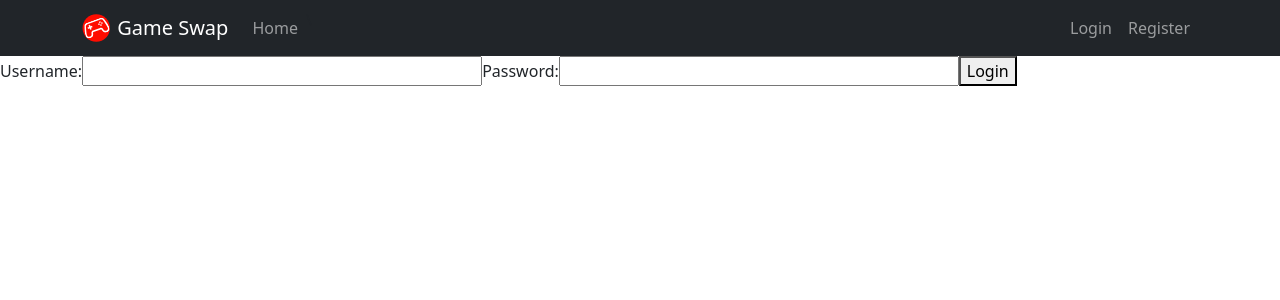
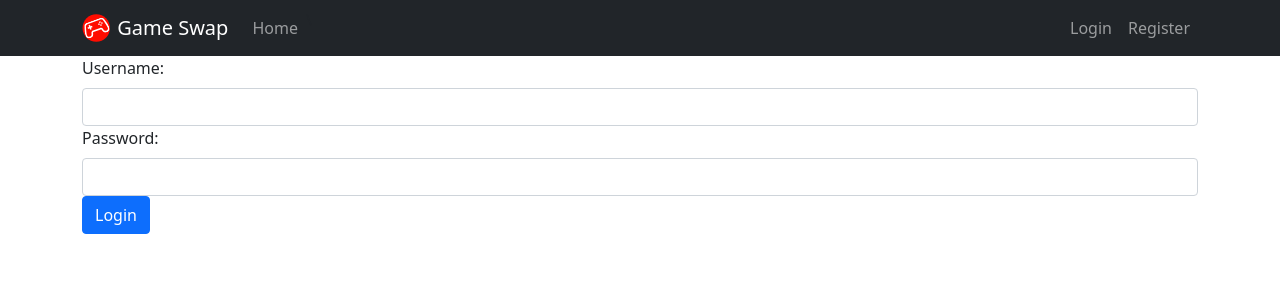
Before and after one commit to RaHughes/groupCAP, a React (Create React App) app: page /Login in a window 1280 px wide. Shown: the top 300 px of the page. Built offline with nearby package versions, Linux system fonts and the light colour scheme; no server answers.

Commit message:
Put Login into bootstrap Form inside of Modal

```diff
--- a/src/components/App.jsx
+++ b/src/components/App.jsx
@@ -44,10 +44,6 @@ class App extends Component {
     console.log('Review created!');
     this.getReviews();
   };
-
-  // reviewHelper = () => {
-  //   this.getReviews()
-  // }
 
   editGame = async game => {
     await axios({
--- a/src/components/LogInForm/LogInForm.jsx
+++ b/src/components/LogInForm/LogInForm.jsx
@@ -1,5 +1,6 @@
 import React, { Component } from 'react';
 import axios from 'axios';
+import { Form, Button, Container } from 'react-bootstrap';
 
 class LogInForm extends Component {
   constructor(props) {
@@ -32,21 +33,23 @@ class LogInForm extends Component {
 
   render() {
     return (
-      <form onSubmit={this.onSubmit}>
-        <label> Username: </label>
-        <input
+      <Container>
+        <Form onSubmit={this.onSubmit}>
+          <Form.Label> Username: </Form.Label>
+          <Form.Control
             name='username'
             value={this.state.username}
             onChange={this.handleChange}
-        ></input>
-        <label> Password: </label>
-        <input
+          ></Form.Control>
+          <Form.Label> Password: </Form.Label>
+          <Form.Control
             name='password'
             value={this.state.password}
             onChange={this.handleChange}
-        ></input>
-        <button type='submit'>Login</button>
-      </form>
+          ></Form.Control>
+          <Button type='submit'>Login</Button>
+        </Form>
+      </Container>
     );
   }
 }
--- a/src/components/NavBar/NavBar.jsx
+++ b/src/components/NavBar/NavBar.jsx
@@ -1,10 +1,12 @@
-import React from 'react';
+import { useState } from 'react';
+import LogInForm from '../LogInForm/LogInForm';
 import { Link } from 'react-router-dom';
-import { Navbar, Nav, NavDropdown, Container } from 'react-bootstrap';
+import { Navbar, Nav, NavDropdown, Modal, Container } from 'react-bootstrap';
 import './NavBar.css';
 import logo from '../../img/logo.svg';
 
 function NavBar({ user, logout }) {
+  const [showModal, setShowModal] = useState(false);
   return (
     <Navbar collapseOnSelect expand='lg' bg='dark' variant='dark'>
       <Container>
@@ -40,6 +42,7 @@ function NavBar({ user, logout }) {
             {user && (
               <>
                 <Navbar.Text>Hi, {user.firstName} </Navbar.Text>
+
                 <NavDropdown title='Account' id='navbarScrollingDropdown'>
                   <NavDropdown.Item as={Link} to='/Review'>
                     Review a Purchase
@@ -53,9 +56,7 @@ function NavBar({ user, logout }) {
             )}
             {!user && (
               <>
-                <Nav.Link as={Link} to='/Login'>
-                  Login
-                </Nav.Link>
+                <Nav.Link onClick={() => setShowModal(true)}>Login</Nav.Link>
                 <Nav.Link as={Link} to='/Register'>
                   Register
                 </Nav.Link>
@@ -119,6 +120,14 @@ function NavBar({ user, logout }) {
               </React.Fragment>
             )}
           </ul> */}
+          <Modal show={showModal} onHide={() => setShowModal(false)}>
+            <Modal.Header closeButton>
+              <Modal.Title>Please Login</Modal.Title>
+            </Modal.Header>
+            <Modal.Body>
+              <LogInForm />
+            </Modal.Body>
+          </Modal>
         </Navbar.Collapse>
       </Container>
     </Navbar>
```
Lines whose indentation alone changed are shown as unchanged.
